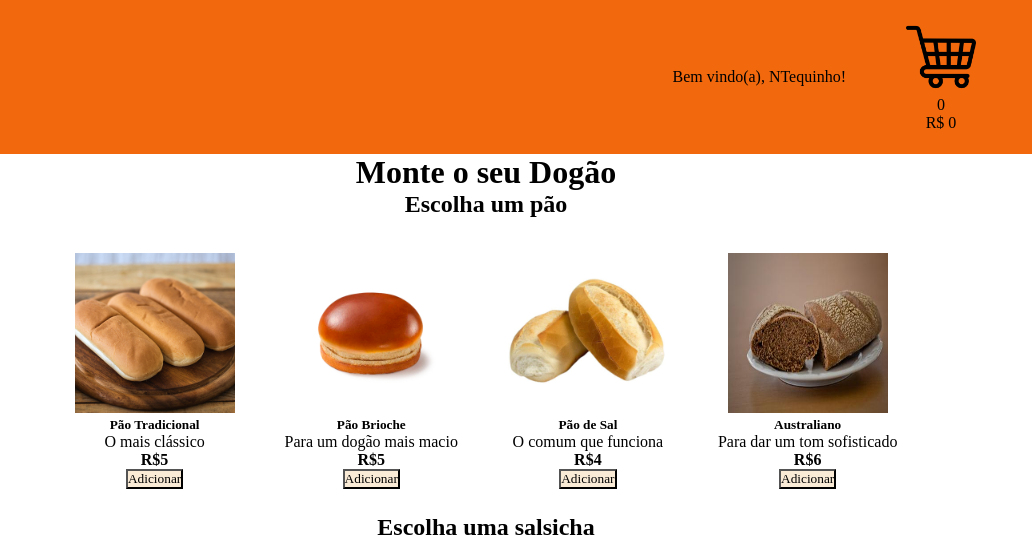
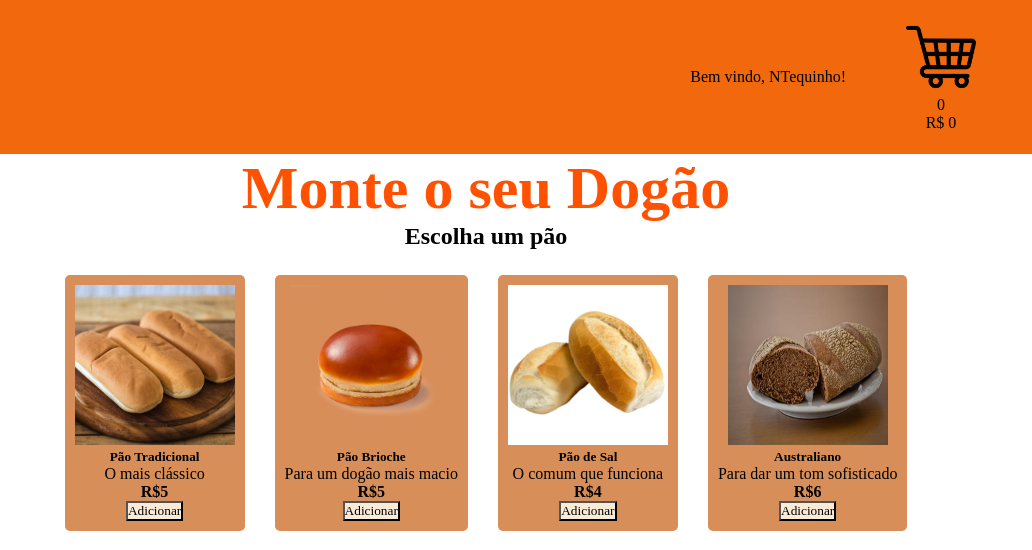
Before and after one commit to alice-flima/Treinamento-Fundamentos-25.2, a plain HTML site: page index.html in a window 1280 px wide. Shown: the top 550 px of the page, 154-1186 px from the left. Drawn offline with Linux system fonts and the light colour scheme.

Commit message:
estilizacao fontes e imagens

```diff
--- a/assets/css/globals.css
+++ b/assets/css/globals.css
@@ -3,6 +3,12 @@
     padding: 0;
     box-sizing: border-box;
     font-family: "Marker Felt, fantasy";
+
+
+}
+.titulo{
+    font-size: 60px;
+    color: rgb(255, 81, 0) ;
 
 }
     h2 {
@@ -26,7 +32,9 @@ text-align: center;
     display: flex;
     justify-content: center;
     padding-top: 10px;
+    width:auto;
     flex-wrap: wrap;
+
 }
 .produtos .pro-container .pro{
 
@@ -34,7 +42,9 @@ text-align: center;
     cursor: pointer;
     padding: 10px;
     border: 1px;
+    border-radius: 5px;
     margin:15px;
+     background-color: #ca651dbb;
 
 }
 .icon{
--- a/index.html
+++ b/index.html
@@ -13,7 +13,7 @@
     <a href="index.html"><img src="assets/imgs/logo.png" alt="Dogão" class = "logo"></a>
     <div>
         <ul id="barradenavegacao">
-            <li id="saudacao">Bem vindo(a), NTequinho!</li> <!--dá oi para o usuario-->
+            <li id="saudacao">Bem vindo, NTequinho!</li> <!--dá oi para o usuario-->
             <li>
             <ul id="carrinhodecompras">
             <li><a href=""> <img src="assets/imgs/carrinho.png" class ="icon" alt="carrinho de compras"></a></li> <!--adicionar pagina do carrinho de compras-->
@@ -27,7 +27,7 @@
 </section>
 
 <!--espaço para adicionar os ingredientes-->
-<h1>Monte o seu Dogão</h1>
+<h1 class =titulo>Monte o seu Dogão</h1>
 
      <!--vitrine de pães-->
     <h2>Escolha um pão</h2>
```
